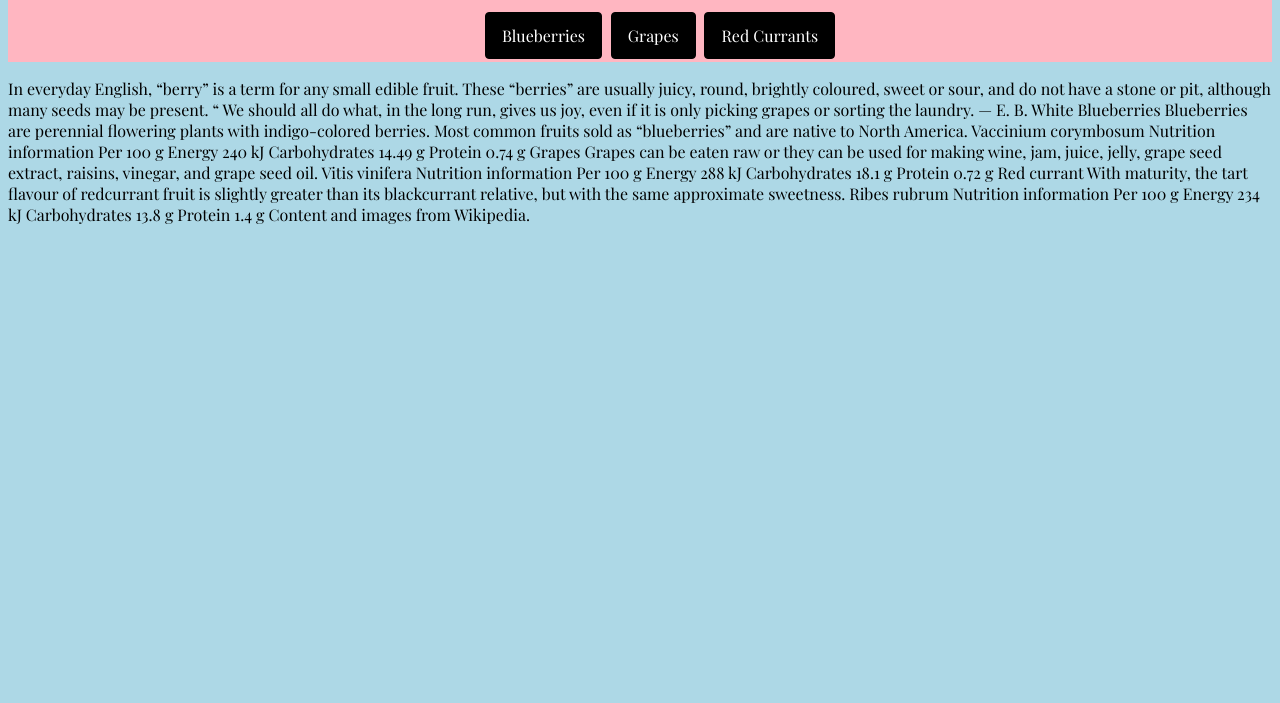
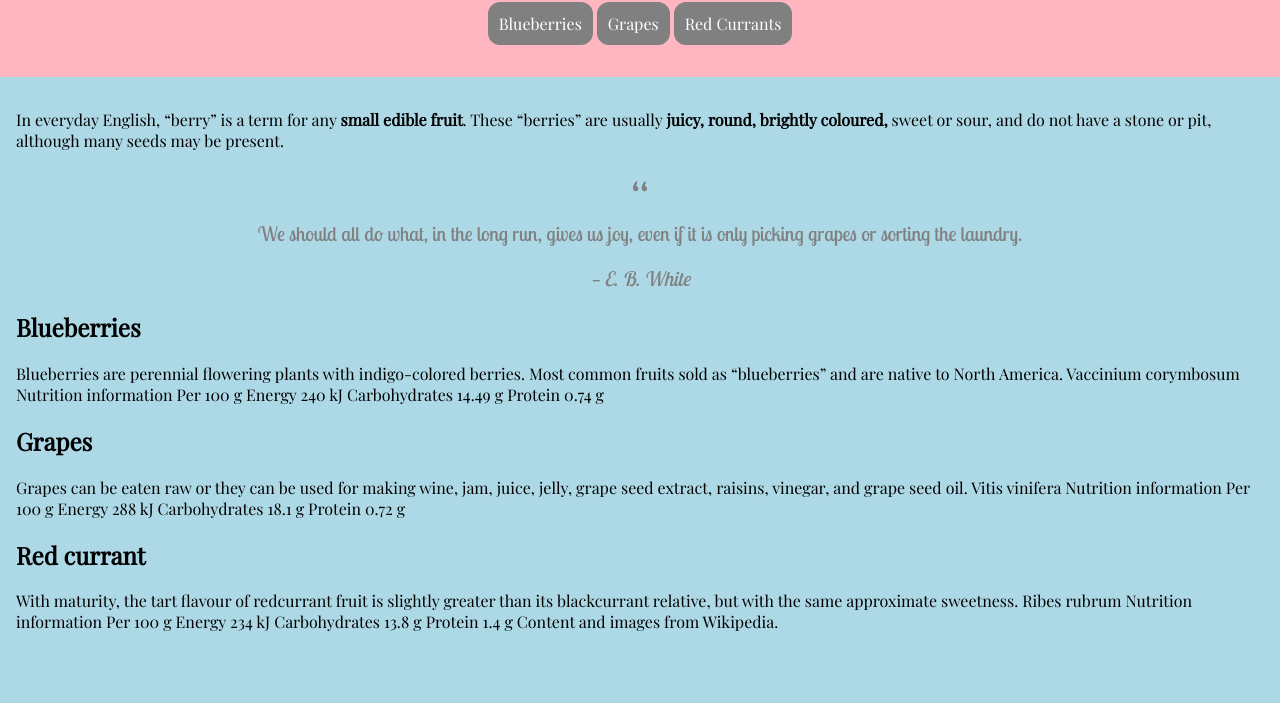
Before and after one commit to erinmilling/dsn1674-project-1, a plain HTML site: page index.html in a window 1280 px wide. Shown: the part 97-800 px from the top of the page. Drawn offline with nearby package versions, Linux system fonts and the light colour scheme.

Commit message:
CSS for block quote, NAV fixed

```diff
--- a/css/main.css
+++ b/css/main.css
@@ -11,29 +11,60 @@ a{
   color: white;
   display: inline-block;
 }
-a:hover {
-  color: blue;
 
-}
 header {
   background-color: lightpink;
-  padding: 1em 1em 0em 1em;
+  padding: 1em 0em;
   text-align: center;
   margin: 0em;
 }
 nav a {
   display: inline-block;
-  padding: 0.5em 0.75em;
-  background-color: black;
   color: white;
   text-decoration: none;
+  border: 3px solid grey;
+  padding: 0.5em 0.5em;
+  border-radius: 12px;
+  background-color: grey;
+
+}
+nav a:hover {
+  background-color: black;
+  border: 3px solid black;
+
 }
 nav li {
-  display: inline-block;
-  padding: .25em;
-  margin: .15em;
-  border: 1px solid black;
-  border-radius: 4px;
-  background-color: black;
+  display: inline;
+
+}
+nav ol {
   list-style-type: none;
+  padding: 0;
 }
+body{
+  margin: 0;
+  padding:0;
+}
+main{
+  padding: 1em;
+}
+blockquote, cite {
+  font-family: 'Lobster Two', cursive;
+  color: grey;
+  font-size: 1.25em;
+  display: block;
+  text-align: center;
+  margin: 1em;
+
+}
+.quote {
+  display: block;
+  text-align: center;
+  font-size: 2em;
+}
+p{
+
+}
+.strong {
+  font-weight: 700;
+}
--- a/index.html
+++ b/index.html
@@ -23,13 +23,14 @@
     </nav>
 
 </header>
-In everyday English, “berry” is a term for any small edible fruit. These “berries” are usually juicy, round, brightly coloured, sweet or sour, and do not have a stone or pit, although many seeds may be present.
+<main>
+ <p>In everyday English, “berry” is a term for any <b class="strong">small edible fruit</b>. These “berries” are usually <b>juicy, round, brightly coloured,</b> sweet or sour, and do not have a stone or pit, although many seeds may be present.</p>
 
-“
-We should all do what, in the long run, gives us joy, even if it is only picking grapes or sorting the laundry.
-— E. B. White
 
-Blueberries
+<blockquote><span class="quote">“</span>We should all do what, in the long run, gives us joy, even if it is only picking grapes or sorting the laundry.</blockquote>
+<cite>— E. B. White</cite>
+
+<h2>Blueberries</h2>
 
 Blueberries are perennial flowering plants with indigo-colored berries. Most common fruits sold as “blueberries” and are native to North America.
 
@@ -42,7 +43,7 @@ Energy 240 kJ
 Carbohydrates 14.49 g
 Protein 0.74 g
 
-Grapes
+<h2>Grapes</h2>
 
 Grapes can be eaten raw or they can be used for making wine, jam, juice, jelly, grape seed extract, raisins, vinegar, and grape seed oil.
 
@@ -55,7 +56,7 @@ Energy 288 kJ
 Carbohydrates 18.1 g
 Protein 0.72 g
 
-Red currant
+<h2>Red currant</h2>
 
 With maturity, the tart flavour of redcurrant fruit is slightly greater than its blackcurrant relative, but with the same approximate sweetness.
 
@@ -69,3 +70,6 @@ Carbohydrates 13.8 g
 Protein 1.4 g
 
 Content and images from Wikipedia.
+</main>
+</body>
+</html>
```
